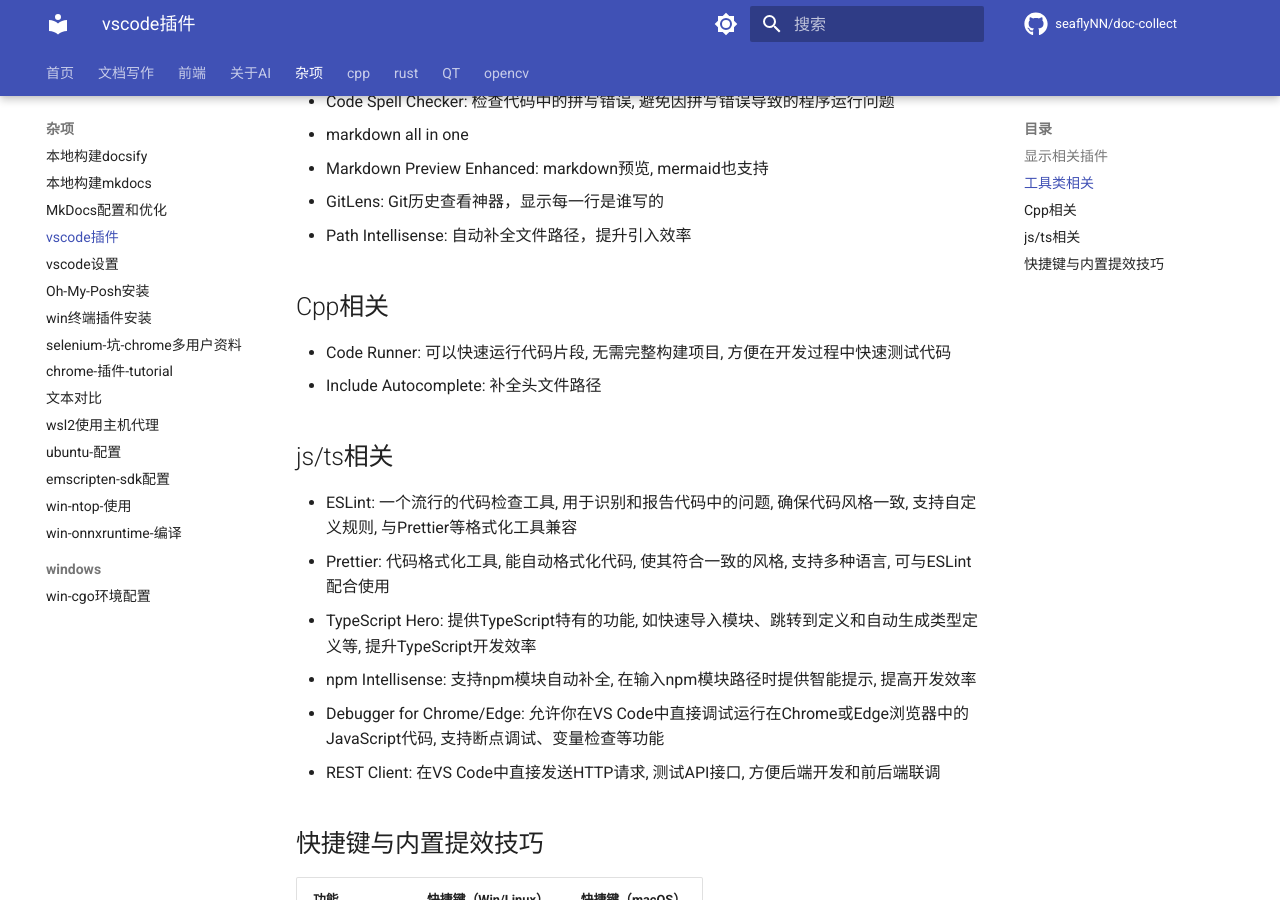
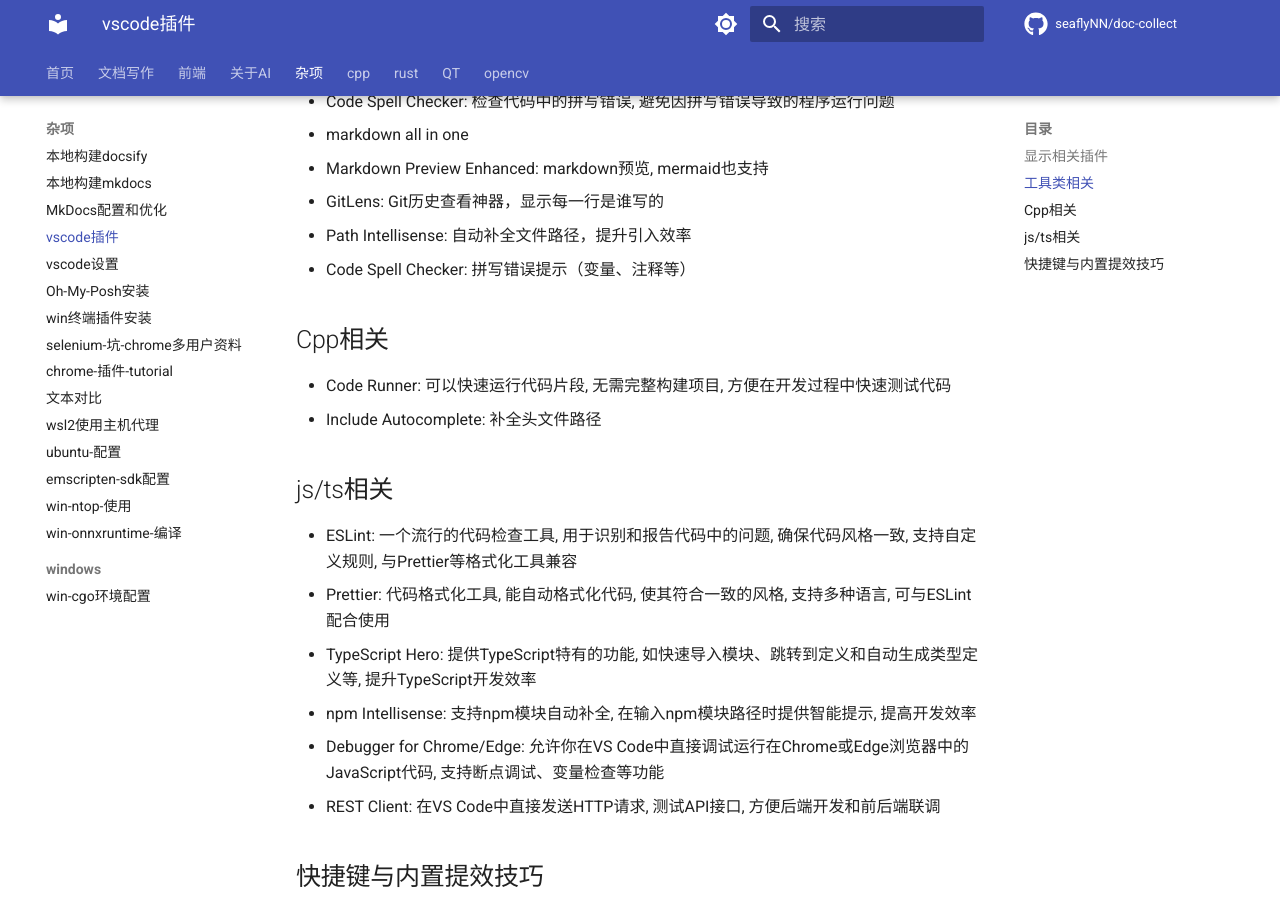
Before and after one commit to seaflyNN/doc-collect, an MkDocs documentation site: the page built from docs/杂项/vscode-插件.md, in a window 1280 px wide and 900 px high, scrolled down 585 px. Built offline with MkDocs 1.6.1 and Material for MkDocs 9.7.7, drawn with Linux system fonts in a browser that asks for light colours; comment, search, counter and statistics services are not loaded.

Commit message:
更新VS Code文档，新增Code Spell Checker插件推荐，提升开发者代码书写的准确性和效率。

```diff
--- a/docs/杂项/vscode-插件.md
+++ b/docs/杂项/vscode-插件.md
@@ -15,6 +15,7 @@
 + Markdown Preview Enhanced: markdown预览, mermaid也支持
 + GitLens: Git历史查看神器，显示每一行是谁写的
 + Path Intellisense: 自动补全文件路径，提升引入效率
++ Code Spell Checker: 拼写错误提示（变量、注释等）
 
 ## Cpp相关
 + Code Runner: 可以快速运行代码片段, 无需完整构建项目, 方便在开发过程中快速测试代码
```
